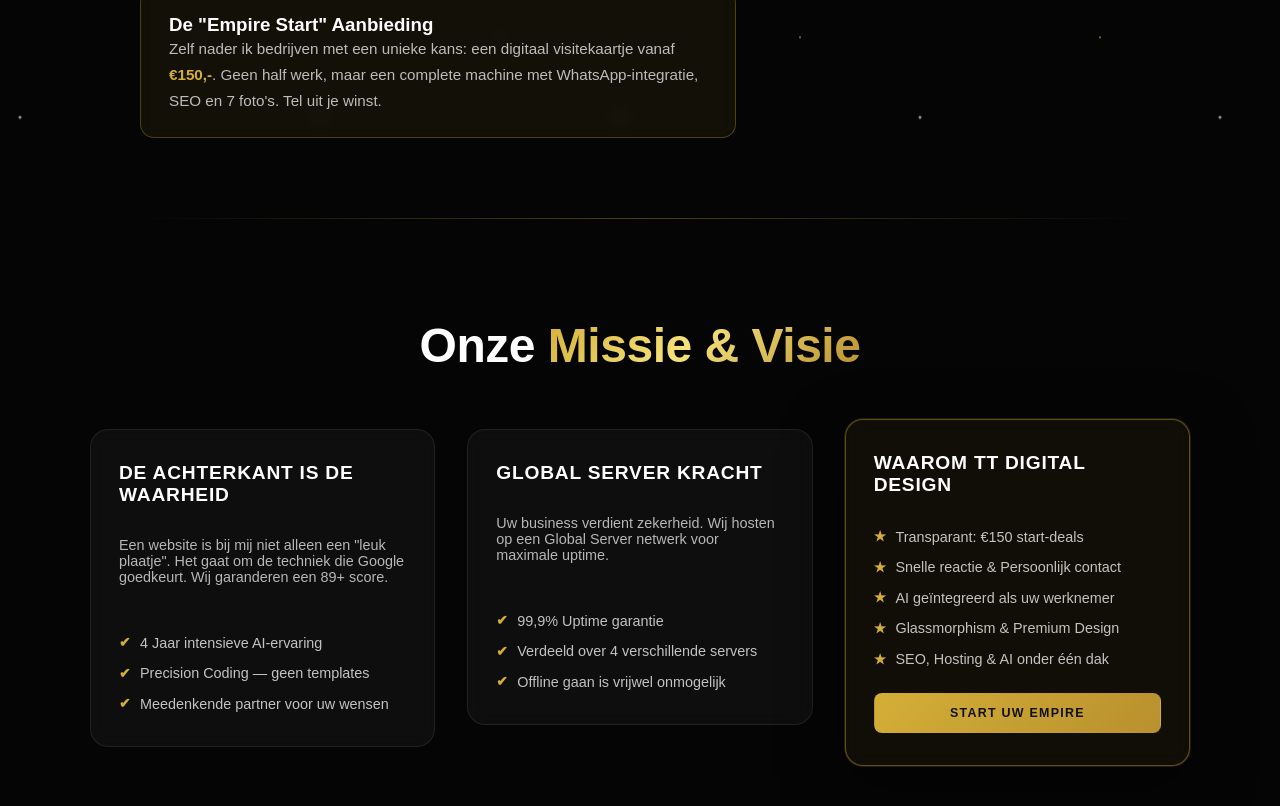
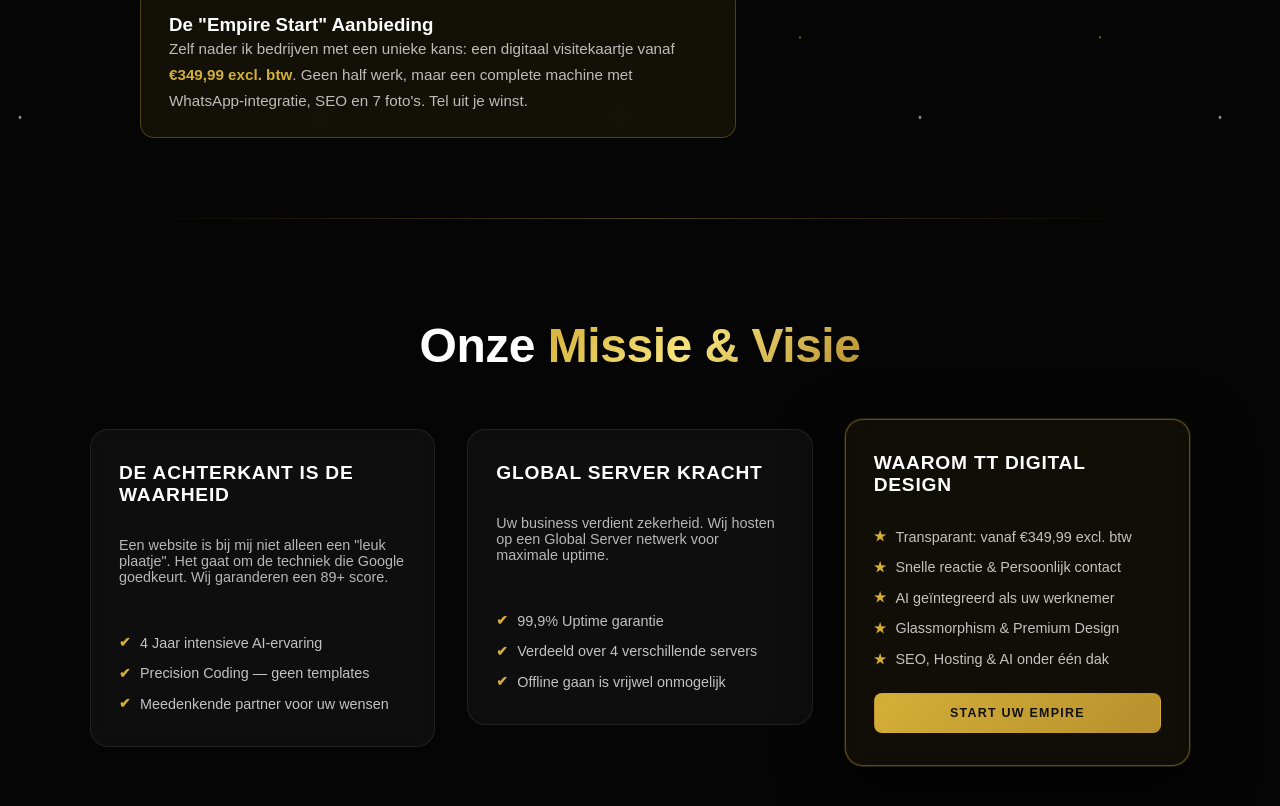
Before and after one commit to devlinhogendoorn1998-lgtm/tt-digitaldesign, a plain HTML site: page frontend/overons.html in a window 1280 px wide. Shown: the part 1346-2152 px from the top of the page. Drawn offline with Linux system fonts and the light colour scheme.

Commit message:
kleine change

```diff
--- a/frontend/overons.html
+++ b/frontend/overons.html
@@ -66,7 +66,7 @@
                     </p>
                     <div class="deal-highlight">
                         <h3>De "Empire Start" Aanbieding</h3>
-                        <p>Zelf nader ik bedrijven met een unieke kans: een digitaal visitekaartje vanaf <strong>€150,-</strong>. Geen half werk, maar een complete machine met WhatsApp-integratie, SEO en 7 foto's. Tel uit je winst.</p>
+                        <p>Zelf nader ik bedrijven met een unieke kans: een digitaal visitekaartje vanaf <strong>€349,99 excl. btw</strong>. Geen half werk, maar een complete machine met WhatsApp-integratie, SEO en 7 foto's. Tel uit je winst.</p>
                     </div>
                 </div>
                 <div class="story-image">
@@ -118,7 +118,7 @@
                         <h3>Waarom TT Digital Design</h3>
                     </div>
                     <ul class="feature-list">
-                        <li><span class="gold-icon">★</span> Transparant: €150 start-deals</li>
+                        <li><span class="gold-icon">★</span> Transparant: vanaf €349,99 excl. btw</li>
                         <li><span class="gold-icon">★</span> Snelle reactie & Persoonlijk contact</li>
                         <li><span class="gold-icon">★</span> AI geïntegreerd als uw werknemer</li>
                         <li><span class="gold-icon">★</span> Glassmorphism & Premium Design</li>
```
